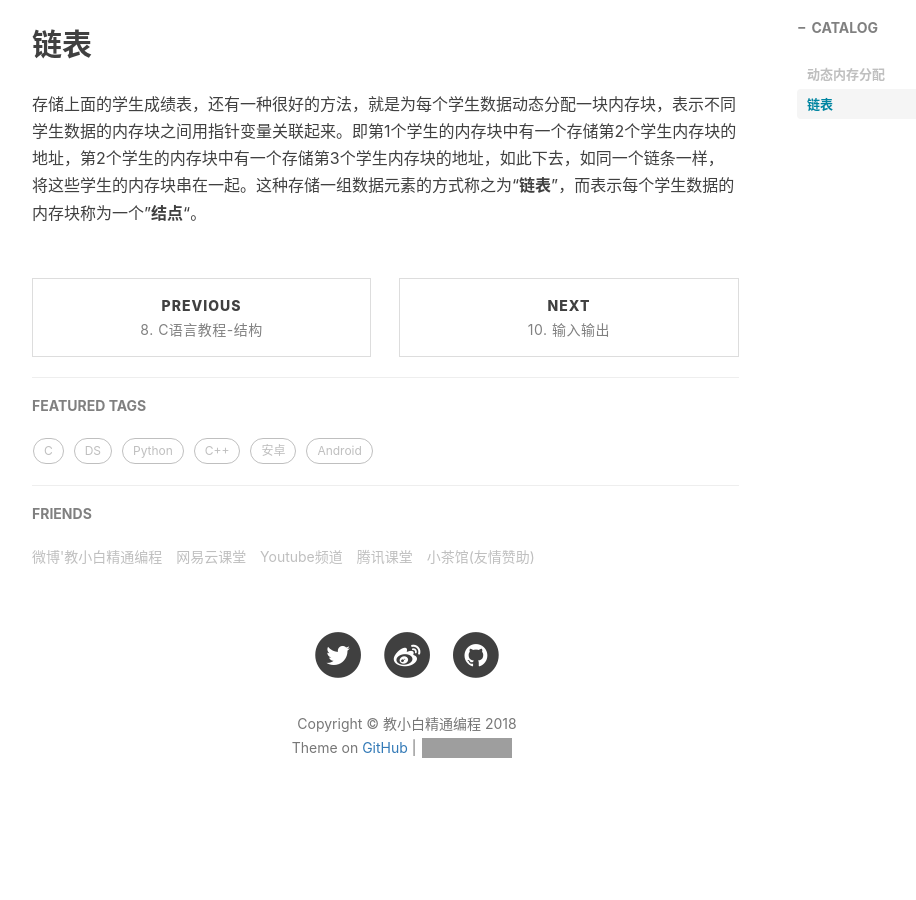
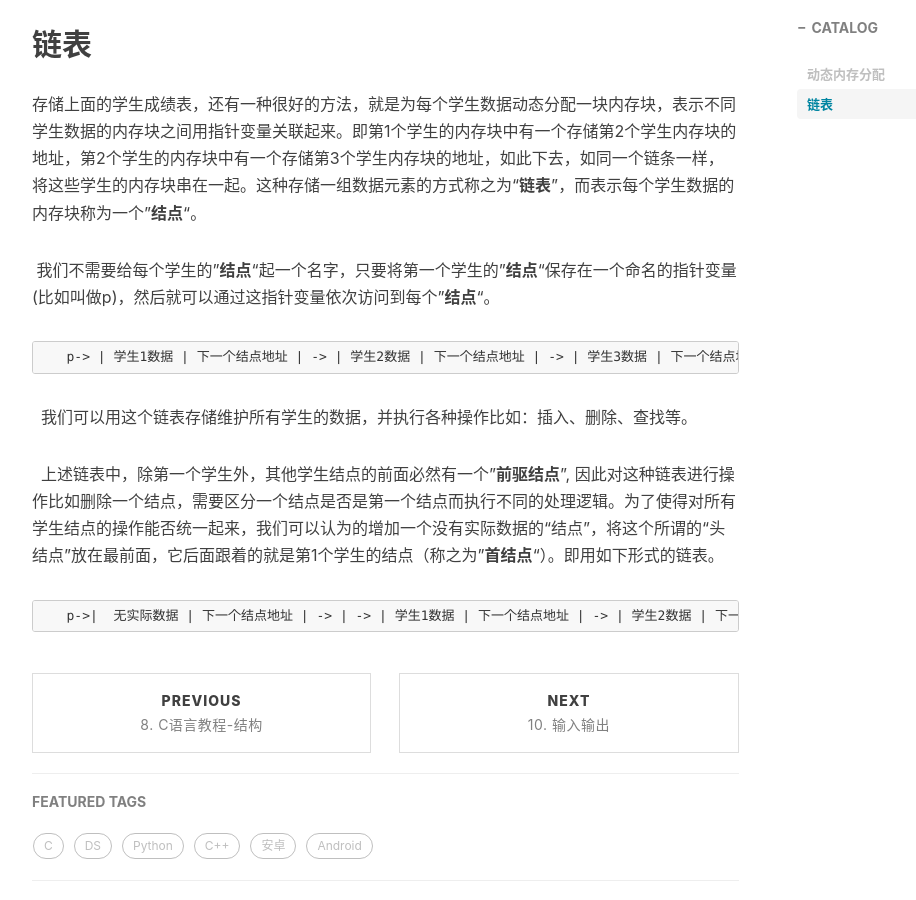
Before and after one commit to xuepro/xuepro.github.io, a Jekyll site: the page built from _posts/2017-10-30-9. C语言教程-动态内存分配.md, in a window 1280 px wide and 900 px high, scrolled down 2666 px. Shown: the whole window, without its empty margins (233-1149 px from the left). Built offline with Jekyll 4.4.1, drawn with Linux system fonts in a browser that asks for light colours; nearby versions of some CDN libraries; comment, search, counter and statistics services are not loaded; before the commit the page ends 3518 px from its top, so only the background shows below that; grey boxes are pictures that could not be loaded.

Commit message:
Update 2017-10-30-9. C语言教程-动态内存分配.md

````diff
--- a/_posts/2017-10-30-9. C语言教程-动态内存分配.md
+++ b/_posts/2017-10-30-9. C语言教程-动态内存分配.md
@@ -108,3 +108,14 @@ void main(){
 ## 链表
 
   存储上面的学生成绩表，还有一种很好的方法，就是为每个学生数据动态分配一块内存块，表示不同学生数据的内存块之间用指针变量关联起来。即第1个学生的内存块中有一个存储第2个学生内存块的地址，第2个学生的内存块中有一个存储第3个学生内存块的地址，如此下去，如同一个链条一样，将这些学生的内存块串在一起。这种存储一组数据元素的方式称之为“**链表**”，而表示每个学生数据的内存块称为一个"**结点**"。
+
+  我们不需要给每个学生的"**结点**"起一个名字，只要将第一个学生的"**结点**"保存在一个命名的指针变量(比如叫做p)，然后就可以通过这指针变量依次访问到每个"**结点**"。
+ ```
+   p-> | 学生1数据 | 下一个结点地址 | -> | 学生2数据 | 下一个结点地址 | -> | 学生3数据 | 下一个结点地址 |
+ ```
+   我们可以用这个链表存储维护所有学生的数据，并执行各种操作比如：插入、删除、查找等。
+
+   上述链表中，除第一个学生外，其他学生结点的前面必然有一个"**前驱结点**", 因此对这种链表进行操作比如删除一个结点，需要区分一个结点是否是第一个结点而执行不同的处理逻辑。为了使得对所有学生结点的操作能否统一起来，我们可以认为的增加一个没有实际数据的“结点”，将这个所谓的“头结点”放在最前面，它后面跟着的就是第1个学生的结点（称之为"**首结点**"）。即用如下形式的链表。
+ ```
+   p->|  无实际数据 | 下一个结点地址 | -> | -> | 学生1数据 | 下一个结点地址 | -> | 学生2数据 | 下一个结点地址 | -> | 学生3数据 | 下一个结点地址 |
+ ```
````
